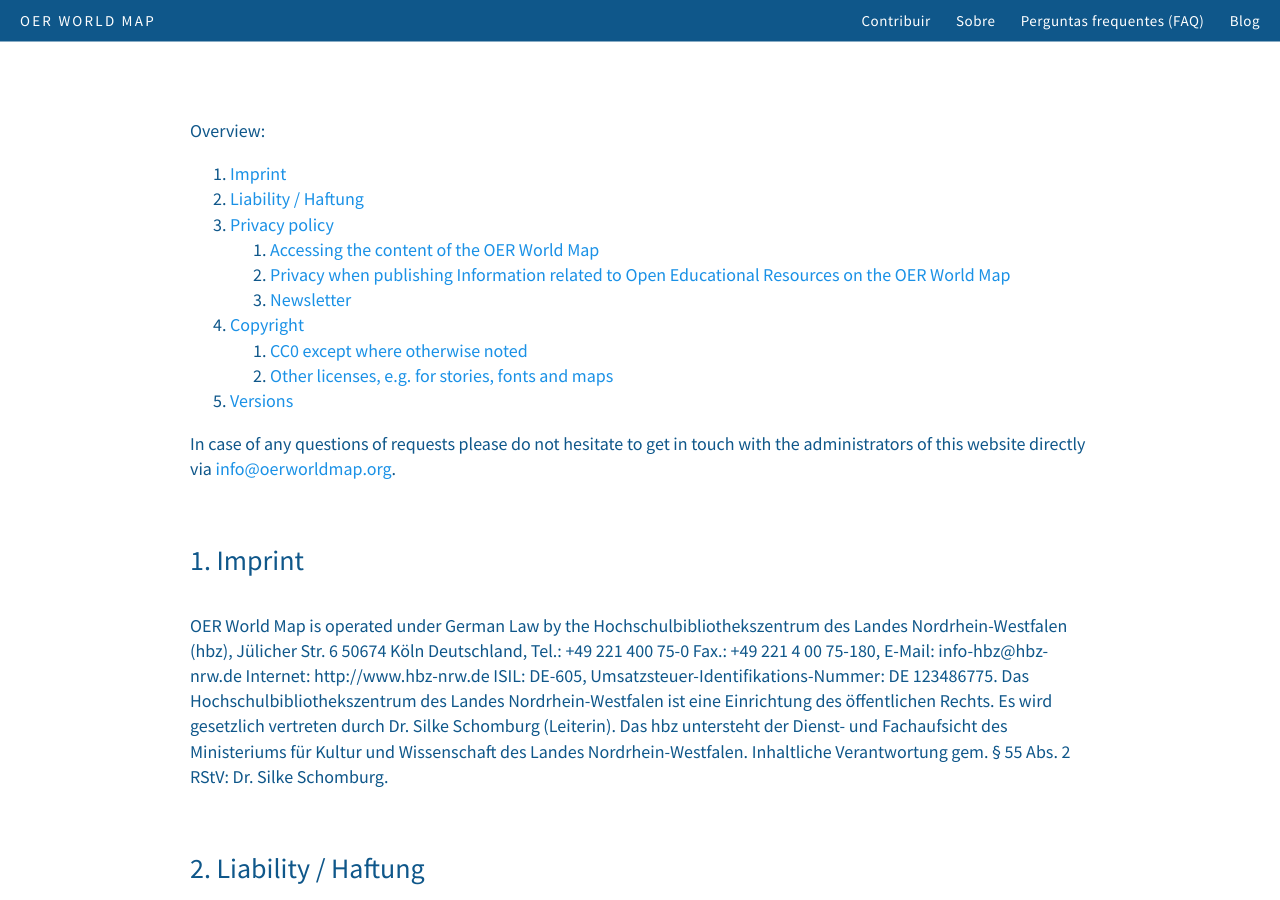
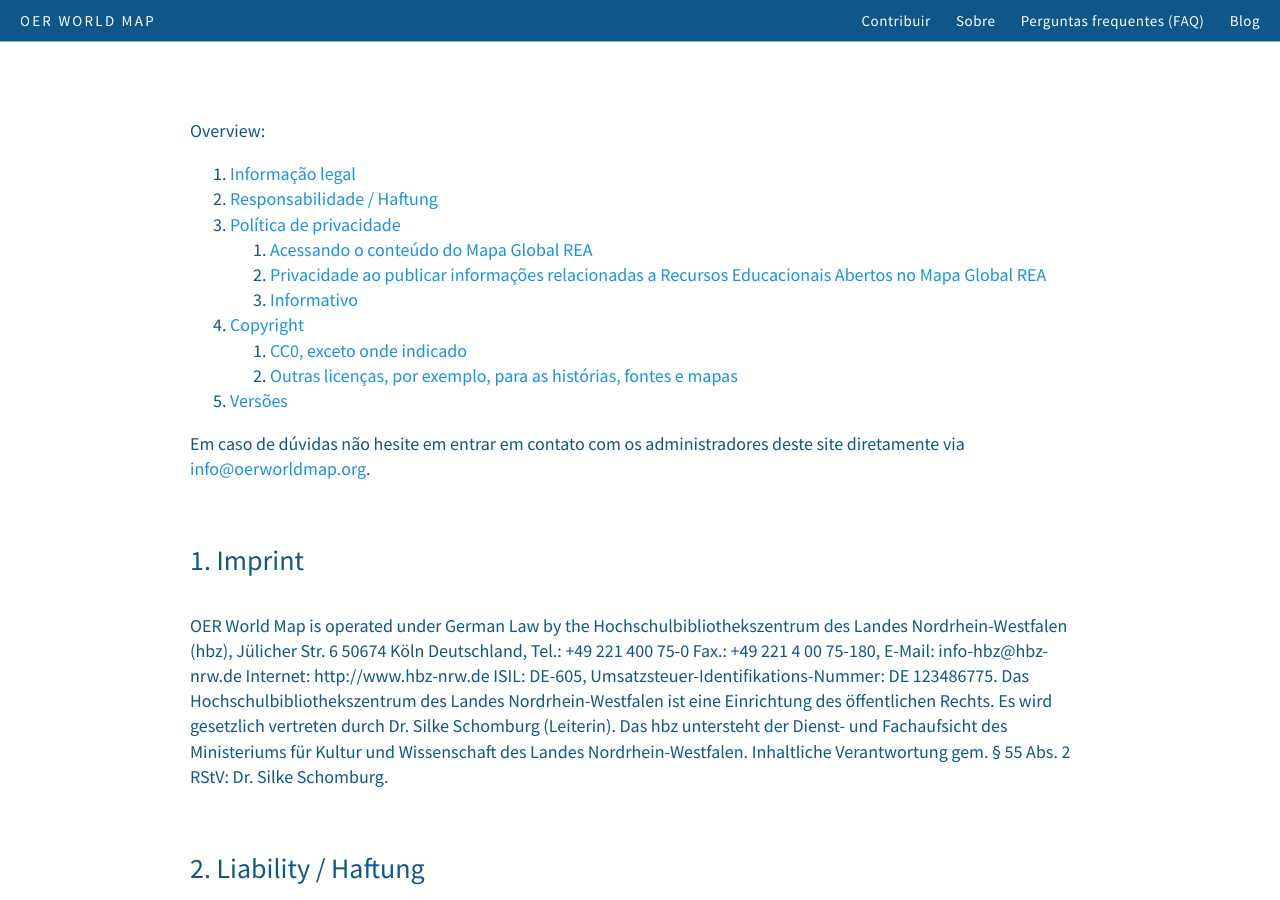
Before and after one commit to hbz/oerworldmap-ui, a Jekyll site: the page built from docs/imprint.pt.md, in a window 1280 px wide and 900 px high. Built offline with Jekyll 4.4.1, drawn with Linux system fonts in a browser that asks for light colours; nearby versions of some CDN libraries; comment, search, counter and statistics services are not loaded; a style sheet for code colours, icons or effects is not loaded.

Commit message:
New translations imprint.md (Portuguese, Brazilian)

```diff
--- a/docs/imprint.pt.md
+++ b/docs/imprint.pt.md
@@ -3,18 +3,18 @@
 ---
 Overview:
 
-1. [Imprint](#imprint)
-2. [Liability / Haftung](#liability)
-3. [Privacy policy](#privacy)
-    1. [Accessing the content of the OER World Map](#privacy-access)
-    2. [Privacy when publishing Information related to Open Educational Resources on the OER World Map](#privacy-publish)
-    3. [Newsletter](#privacy-newsletter)
+1. [Informação legal](#imprint)
+2. [Responsabilidade / Haftung](#liability)
+3. [Política de privacidade](#privacy)
+    1. [Acessando o conteúdo do Mapa Global REA](#privacy-access)
+    2. [Privacidade ao publicar informações relacionadas a Recursos Educacionais Abertos no Mapa Global REA](#privacy-publish)
+    3. [Informativo](#privacy-newsletter)
 4. [Copyright](#copyright)
-    1. [CC0 except where otherwise noted](#cc0)
-    2. [Other licenses, e.g. for stories, fonts and maps](#other-licenses)
-5. [Versions](#versions)
+    1. [CC0, exceto onde indicado](#cc0)
+    2. [Outras licenças, por exemplo, para as histórias, fontes e mapas](#other-licenses)
+5. [Versões](#versions)
 
-In case of any questions of requests please do not hesitate to get in touch with the administrators of this website directly via <info@oerworldmap.org>.
+Em caso de dúvidas não hesite em entrar em contato com os administradores deste site diretamente via <info@oerworldmap.org>.
 
 <h2 id="imprint">1. Imprint</h2>
 
```
